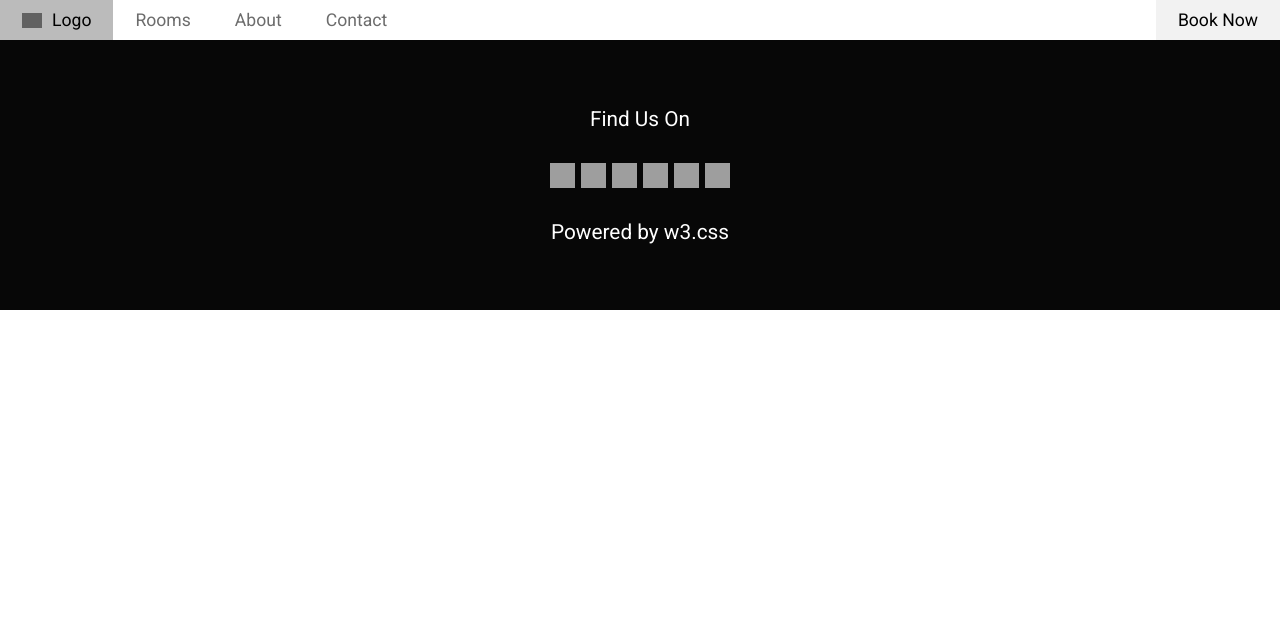
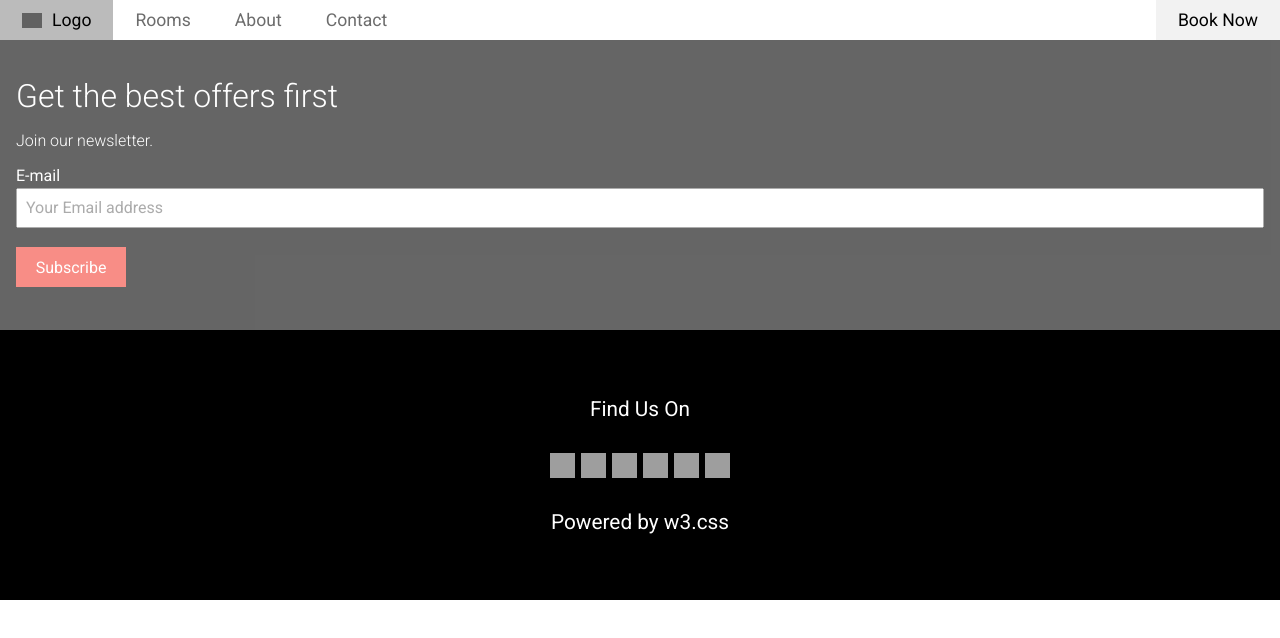
Before and after one commit to sofmillan/w3-template-react, a React (Vite) app: page / in a window 1280 px wide. Shown: the top 638 px of the page. Built offline with nearby package versions, Linux system fonts and the light colour scheme; grey boxes are pictures that could not be loaded.

Commit message:
Subscription form finished

```diff
--- a/src/App.jsx
+++ b/src/App.jsx
@@ -2,10 +2,12 @@
 import './App.css'
 import Navbar from './Components/Navbar/Navbar'
 import Footer from './Components/Footer/Footer'
+import Subscription from './Components/Subscription/Subscription'
 function App() {
   return (
     <>
       <Navbar></Navbar>
+      <Subscription></Subscription>
       <Footer></Footer>
     </>
   )
--- a/src/Components/Footer/Footer.css
+++ b/src/Components/Footer/Footer.css
@@ -1,5 +1,5 @@
 footer{
-    background-color: rgb(7, 7, 7);
+    background-color: black;
     height:270px;
     color:white;
     display: flex;
--- a/src/Components/Subscription/Subscription.css
+++ b/src/Components/Subscription/Subscription.css
@@ -0,0 +1,51 @@
+.subscription-form{
+    background-color: black;
+    color:white;
+    height:290px;
+    padding: 2.3rem 1rem 1.5rem;
+    opacity: 0.6;
+}
+
+.subscription-form h2{
+    font-size:2rem;
+    font-weight: 300;
+    margin-bottom: 1rem;
+}
+
+.subscription-form p{
+    font-size:1rem;
+    font-weight: 300;
+    margin-bottom: 1rem;
+}
+
+.subscription-form form{
+    display:flex;
+    flex-direction: column;
+
+}
+.subscription-form form #email-input{
+    width: 100%;
+    height:40px;
+    padding:0.5rem;
+    margin: 0.2rem 0 1.2rem;
+    font-size:1rem;
+}
+
+.subscription-form form #submit-button{
+    width: 110px;
+    height: 40px;
+    border:none;
+    color:white;
+    background-color: #f44336;
+    font-size:1rem;
+}
+
+.subscription-form form #submit-button:hover{
+   background-color: rgb(138, 140, 142);
+   color:black;
+   cursor:pointer;
+}
+
+.subscription-form:hover{
+    opacity:1;
+}
--- a/src/Components/Subscription/Subscription.jsx
+++ b/src/Components/Subscription/Subscription.jsx
@@ -0,0 +1,20 @@
+import './Subscription.css'
+
+function Subscription() {
+  return (
+    <>
+       <section className="subscription-form">
+        <h2>Get the best offers first</h2>
+        <p>Join our newsletter.</p>
+
+        <form>
+            <label>E-mail</label>
+            <input type="email" placeholder="Your Email address" id="email-input" />
+            <input type="submit" value="Subscribe" id="submit-button"/>
+        </form>
+       </section>
+    </>
+  )
+}
+
+export default Subscription
```
